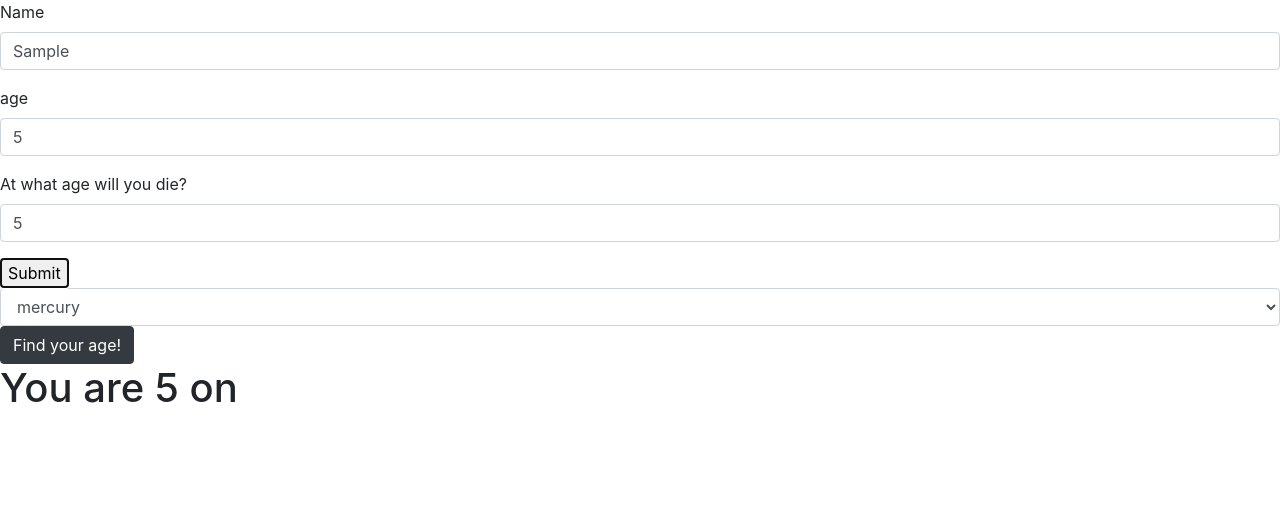
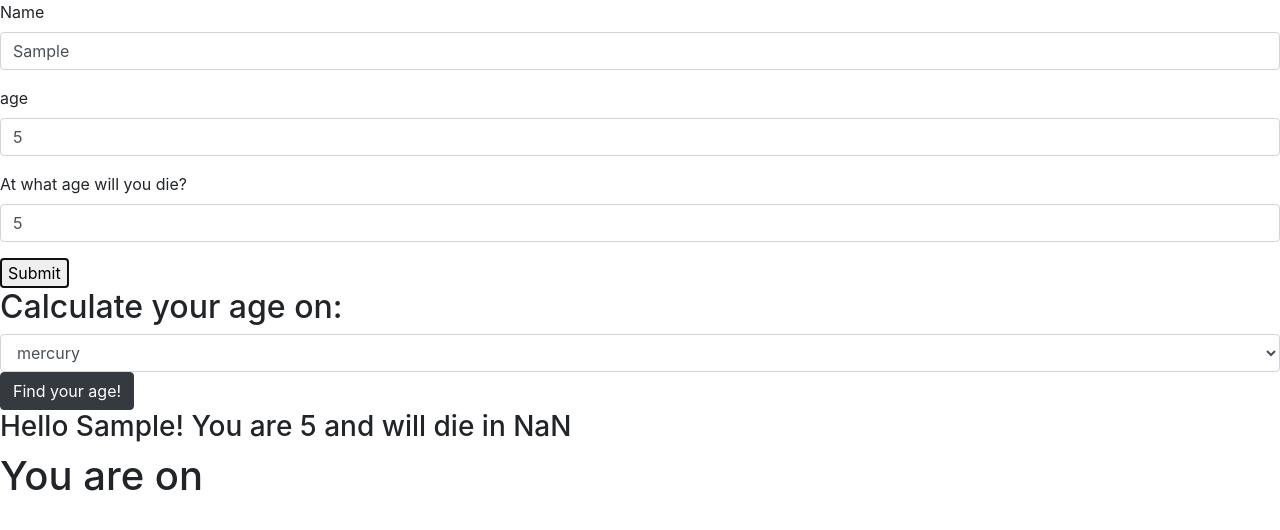
Before and after one commit to vstankatz/RickMortyGame, a website built with webpack: page src/index.html in a window 1280 px wide. Both pictures are taken after typing "Sample", "5", "5" into the empty fields and a click on the button "Submit". Built offline with nearby package versions, Linux system fonts and the light colour scheme.

Commit message:
add UI to work with inputed details and death calculator

```diff
--- a/src/index.html
+++ b/src/index.html
@@ -19,12 +19,20 @@
       </div>
       <button type="click">Submit</button>
     </form>
-    <form>
-      <select class="form-control" id="aging-selector">
-      </select>
-  <button type="button" class="btn btn-dark">Find your age!</button>
-    </form>
 
+    <div class="age-calc">
+      <h2>Calculate your age on:</h2>
+      <form>
+        <select class="form-control" id="aging-selector">
+        </select>
+    <button type="button" class="btn btn-dark">Find your age!</button>
+      </form>
+    </div>
+
+<div class="welcome">
+  <h3>Hello <span id="welcome-name"></span>! You are <span id="current-age"></span> and will die in <span id="years-left"></span></h3>
+
+</div>
     <div class="results">
       <h1>You are <span id="other-age"></span> on <span id="planet"></h1>
     </div>
--- a/src/main.js
+++ b/src/main.js
@@ -4,7 +4,7 @@ import 'popper.js';
 import 'bootstrap';
 import 'bootstrap/dist/css/bootstrap.min.css';
 import './styles.css';
-$('#other-age').text('hi');
+
 $(document).ready(function() {
 
   $("#user-info").submit(function(event) {
@@ -13,12 +13,18 @@ $(document).ready(function() {
     let userAge = $('#user-age').val();
     let userDeathAge = $('#user-death-age').val();
     let user = new User(userName, userAge, userDeathAge);
-    $('#other-age').text(user.age);
+$('#welcome-name').text(user.name);
+$('#current-age').text(user.age);
+$('#years-left').text(user.deathClock(user.death - user.age));
+
+    $('.age-calc').show();
+
+
 
     Object.keys(user.aging).forEach(key=>{
       $('#aging-selector').append("<option value=" + `${user.aging[key]}` + ">" + `${key}` + "</option>");
 
-
+$('#other-age').text()
     });
   });
 });
--- a/src/styles.css
+++ b/src/styles.css
@@ -0,0 +1,3 @@
+.age-calc {
+  display: none;
+}
```
